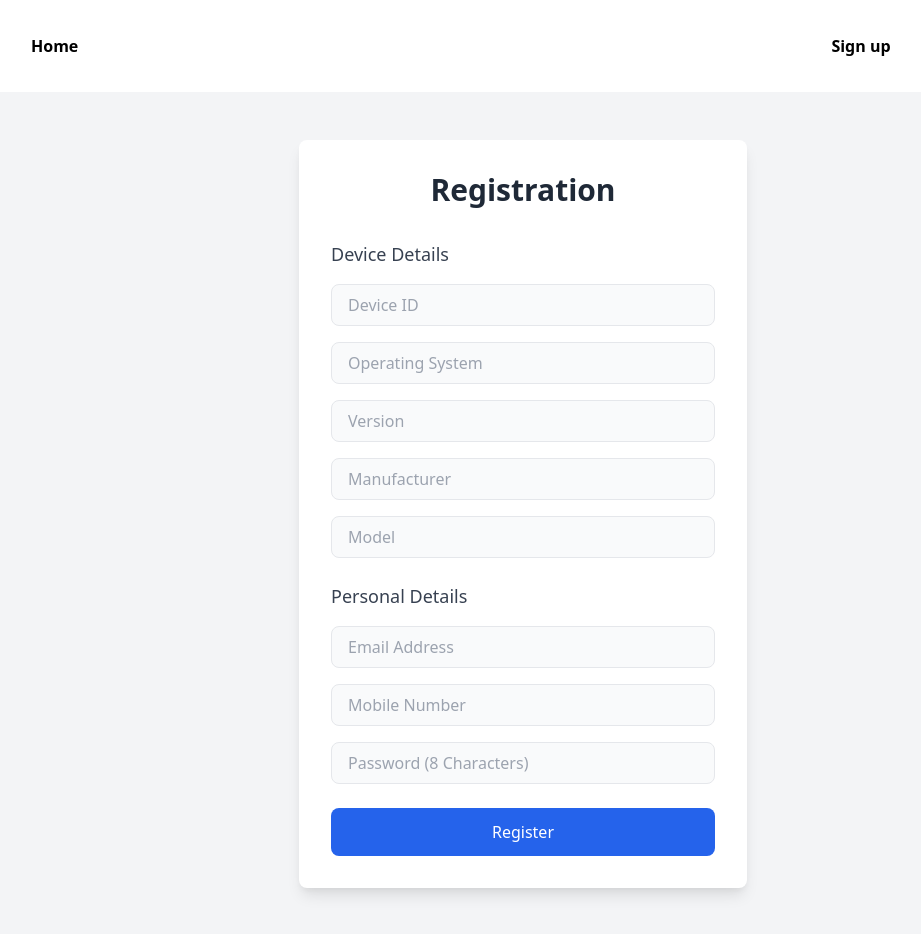
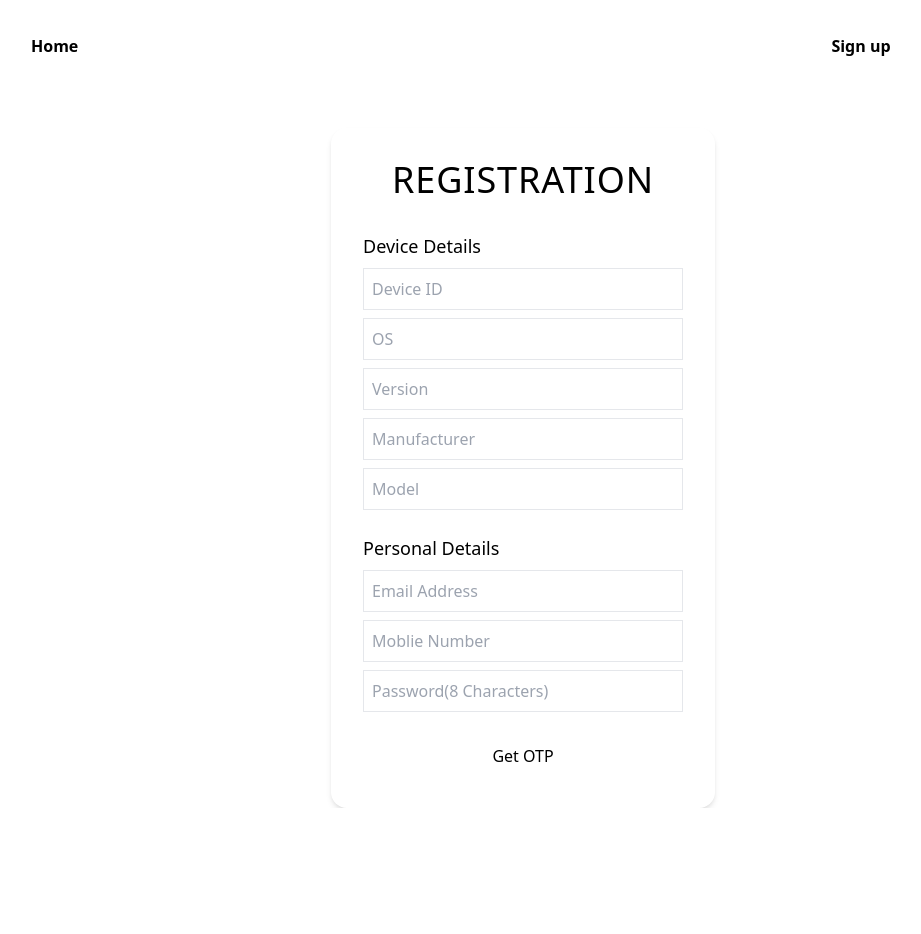
Before and after one commit to Shaileshjadav2732/Banking_Full_Stack, a React (Vite) app: page /signUp in a window 1280 px wide. Shown: the whole page, without its empty margins (117-1038 px from the left). After the commit the page ends 808 px from the top, so only its background shows below. Built offline with nearby package versions, Linux system fonts and the light colour scheme.

Commit message:
verifyotp

```diff
--- a/src/App.jsx
+++ b/src/App.jsx
@@ -4,9 +4,10 @@ import Navbar from "./components/Navbar";
 import SignUp from "./components/SignUp";
 import Login from "./components/Login";
 import { BrowserRouter as Router, Routes, Route } from "react-router-dom";
+import UserProfile from "./components/UserProfile";
 
 function App() {
-  return (
+  return (<>
     <Router>
       <Navbar />
       <Routes>
@@ -15,6 +16,7 @@ function App() {
         <Route path="/login" element={<Login />} />
       </Routes>
     </Router>
+    </>
   );
 }
 
--- a/src/components/SignUp.jsx
+++ b/src/components/SignUp.jsx
@@ -2,21 +2,21 @@ import React, { useState } from "react";
 import { useContext } from "react";
 import { Context } from "../main";
 import { ToastContainer, toast } from "react-toastify";
-import { verifyEmail ,startRegister} from "../http/auth";
+import { verifyEmail, startRegister } from "../http/auth";
 import { Navigate, useNavigate } from "react-router-dom";
-
 
 const SignUp = () => {
   const [email, setEmail] = useState("");
   const { loading, setLoading } = useContext(Context);
   const [showOtpVer, setShowOptVer] = useState(false);
+  const [userId, setUserId] = useState("");
   const formObj = {};
 
   const navigate = useNavigate();
 
   const registerHandler = async (event) => {
     event.preventDefault();
-    const fd = new FormData(event.currentTarget);
+    const fd = new FormData(event.target);
     console.log(fd);
 
     fd.forEach((value, key) => {
@@ -31,7 +31,7 @@ const SignUp = () => {
         os: formObj.os,
         version: formObj.version,
         manufacturer: formObj.manufacturer,
-        model: formObj.os,
+        model: formObj.model,
       },
       email: formObj.email,
       phoneNo: formObj.phone,
@@ -42,130 +42,142 @@ const SignUp = () => {
     console.log(finalData);
     try {
       setLoading(true);
-      await startRegister(finalData);
-
+     const startRegRes= await startRegister(finalData);
       setShowOptVer(true);
+      setUserId(startRegRes.userId);
+      console.log(userId);
       setLoading(false);
     } catch (error) {
       toast.error(error.message);
     }
   };
 
+
     const verifyOtpHandler = async (event) => {
       event.preventDefault();
-    const fd = new FormData(event.currentTarget);
-    console.log(fd);
 
-    fd.forEach((value, key) => {
-      formObj[key] = value;
-    });
+      const fd = new FormData(event.target);
+      const acquisitionChannel = fd.getAll("acquisition");
+      const data = Object.fromEntries(fd.entries());
+      data.acquisition = acquisitionChannel;
 
       try {
-      await verifyEmail({ otp: formObj.otp, email: formObj.email })
+        const resOfOtpVerification = await verifyEmail({
+          otp: data.otp,
+          userId: userId,
+        })
           .then(() => {
-          toast.success("your email verified successfully");
+            toast.success("Your Email Verfied Successfully!");
           })
-        .then(() =>
+          .then(() => {
             setTimeout(() => {
-            navigate("/api/v1/users/completeProfile");
-          },3000)
-        );
-    } catch (error) {}
+              navigate("/users/editprofile");
+            }, 3000);
+          });
+      } catch (err) {
+      ;
+        toast.error("some error occured in verification!");
+      }
     };
+
+
   return (
-    <div className="flex justify-center items-center min-h-screen bg-gray-100 dark:bg-gray-900 py-12">
-      <div className="bg-white dark:bg-gray-600 shadow-lg rounded-lg p-8 w-full max-w-md">
-        <h1 className="text-3xl font-semibold text-gray-800 dark:text-gray-200 text-center mb-8">
+    <>
+      <div className="flex justify-center items-center mt-9 ">
+        <div className=" p-8 shadow-md w-96 rounded-2xl bg-[#222831] text-[#EEEEEE]">
+          <form onSubmit={registerHandler} className="bg-[#222831]">
+            {/* Device Details Section */}
+            {!showOtpVer && (
+              <div className="mb-4 bg-[#222831]">
+                <h1 className="text-4xl tracking-wide font-light uppercase mb-8 text-center bg-[#222831] text-[#EEEEEE]">
                   Registration
                 </h1>
-        {!showOtpVer && (
-          <form onSubmit={registerHandler}>
-            <div className="mb-6">
-              <h2 className="text-lg font-m edium text-gray-700 dark:text-gray-300 mb-4">
+                <h2 className="text-lg mb-2 bg-[#222831] text-[#EEEEEE]">
                   Device Details
                 </h2>
-              <div className="space-y-4">
                 <input
                   type="text"
                   name="deviceId"
                   required
                   placeholder="Device ID"
-                  className="w-full px-4 py-2 border rounded-lg focus:outline-none focus:ring-2 focus:ring-blue-500 bg-gray-50 dark:bg-gray-700 dark:text-gray-200"
+                  className="border p-2 w-full mb-2 bg-[#222831] text-[#EEEEEE]"
                 />
                 <input
                   type="text"
                   name="os"
+                  placeholder="OS"
                   required
-                  placeholder="Operating System"
-                  className="w-full px-4 py-2 border rounded-lg focus:outline-none focus:ring-2 focus:ring-blue-500 bg-gray-50 dark:bg-gray-700 dark:text-gray-200"
+                  className="border p-2 w-full mb-2 bg-[#222831] text-[#EEEEEE]"
                 />
                 <input
                   type="text"
                   name="version"
+                  placeholder="Version"
                   required
-                  placeholder="Version"
-                  className="w-full px-4 py-2 border rounded-lg focus:outline-none focus:ring-2 focus:ring-blue-500 bg-gray-50 dark:bg-gray-700 dark:text-gray-200"
+                  className="border p-2 w-full mb-2 bg-[#222831] text-[#EEEEEE]"
                 />
                 <input
                   type="text"
                   name="manufacturer"
                   required
                   placeholder="Manufacturer"
-                  className="w-full px-4 py-2 border rounded-lg focus:outline-none focus:ring-2 focus:ring-blue-500 bg-gray-50 dark:bg-gray-700 dark:text-gray-200"
+                  className="border p-2 w-full mb-2 bg-[#222831] text-[#EEEEEE]"
                 />
                 <input
                   type="text"
                   name="model"
+                  placeholder="Model"
+                  className="border p-2 w-full mb-2 bg-[#222831] text-[#EEEEEE]"
                   required
-                  placeholder="Model"
-                  className="w-full px-4 py-2 border rounded-lg focus:outline-none focus:ring-2 focus:ring-blue-500 bg-gray-50 dark:bg-gray-700 dark:text-gray-200"
                 />
               </div>
-            </div>
+            )}
 
             {/* Personal Details Section */}
-            <div className="mb-6">
-              <h2 className="text-lg font-medium text-gray-700 dark:text-gray-300 mb-4">
+            {!showOtpVer && (
+              <div className="bg-[#222831] text-[#EEEEEE]">
+                <div className="mb-4 bg-[#222831] text-[#EEEEEE]">
+                  <h2 className="text-lg  mb-2 bg-[#222831] text-[#EEEEEE]">
                     Personal Details
                   </h2>
-              <div className="space-y-4">
                   <input
                     type="email"
                     name="email"
                     required
                     placeholder="Email Address"
-                  className="w-full px-4 py-2 border rounded-lg focus:outline-none focus:ring-2 focus:ring-blue-500 bg-gray-50 dark:bg-gray-700 dark:text-gray-200"
+                    className="border p-2 w-full mb-2 bg-[#222831] text-[#EEEEEE]"
                   />
                   <input
                     type="number"
                     name="phone"
                     required
-                  placeholder="Mobile Number"
-                  className="w-full px-4 py-2 border rounded-lg focus:outline-none focus:ring-2 focus:ring-blue-500 bg-gray-50 dark:bg-gray-700 dark:text-gray-200"
+                    placeholder="Moblie Number"
+                    className="border p-2 w-full mb-2 bg-[#222831] text-[#EEEEEE]"
                   />
                   <input
                     type="password"
                     required
                     name="password"
-                  placeholder="Password (8 Characters)"
-                  className="w-full px-4 py-2 border rounded-lg focus:outline-none focus:ring-2 focus:ring-blue-500 bg-gray-50 dark:bg-gray-700 dark:text-gray-200"
+                    placeholder="Password(8 Characters)"
+                    className="border p-2 w-full mb-2 bg-[#222831] text-[#EEEEEE]"
                   />
                 </div>
-            </div>
-
-            {/* Register Button */}
+                {/* GetOtp Button */}
                 <button
                   type="submit"
-              className="w-full py-3 bg-blue-600 text-white rounded-lg font-medium hover:bg-blue-700 transition duration-300 dark:bg-blue-500 dark:hover:bg-blue-600"
+                  disabled={loading}
+                  className="disabled:bg-[#222831] disabled:text-[#EEEEEE] bg-[#EEEEEE] text-[#222831]  py-2 px-4 rounded w-full hover:bg-[#393E46] hover:text-[#EEEEEE]"
                 >
-              Register
+                  {loading ? "Sending your otp" : "Get OTP"}
                 </button>
+              </div>
+            )}
           </form>
-        )}
+          {/* Otp Verificartion */}
 
           {showOtpVer && (
             <div className="mb-4 w-[100%] bg-[#222831] ">
-            <form onSubmit={submitHandlerOtp} className="bg-[#222831]">
+              <form onSubmit={verifyOtpHandler} className="bg-[#222831]">
                 <div className="bg-[#222831]">
                   <button
                     onClick={(e) => {
@@ -223,10 +235,11 @@ const SignUp = () => {
               </form>
             </div>
           )}
-
+        </div>
+      </div>
       <ToastContainer
         position="top-center"
-          autoClose={1000}
+        autoClose={1500}
         hideProgressBar={false}
         newestOnTop={false}
         closeOnClick
@@ -236,8 +249,7 @@ const SignUp = () => {
         pauseOnHover={false}
         theme="light"
       />
-      </div>
-    </div>
+    </>
   );
 };
 
--- /dev/null
+++ b/src/components/UserProfile.jsx
@@ -0,0 +1,9 @@
+import React from 'react'
+
+const UserProfile = () => {
+  return (
+    <div>UserProfile</div>
+  )
+}
+
+export default UserProfile
```
Also changed, not shown: package.json (+6 -3 lines), src/http/auth.js (+73 -22 lines), 1 other file (tests, documents, lock files or other folders). Lines whose indentation alone changed are shown as unchanged.
